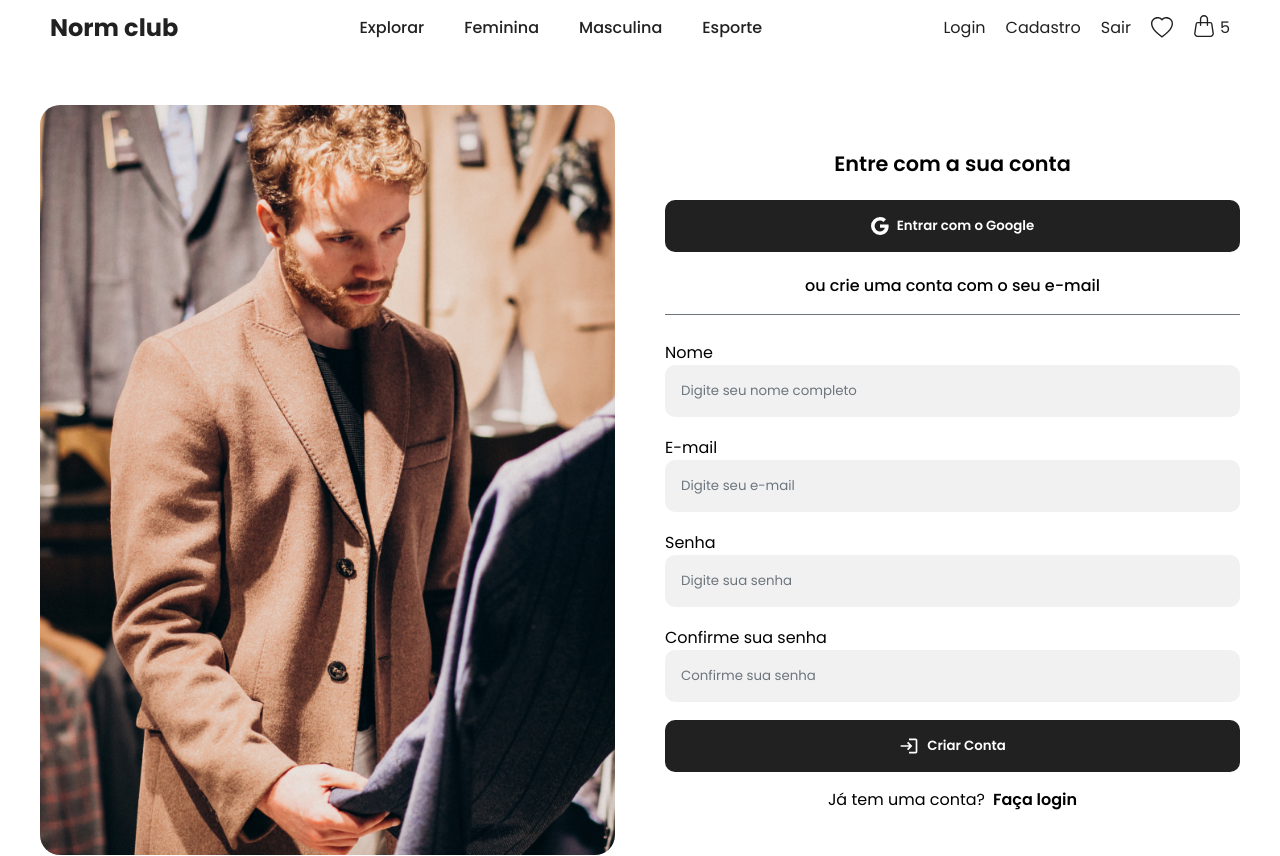
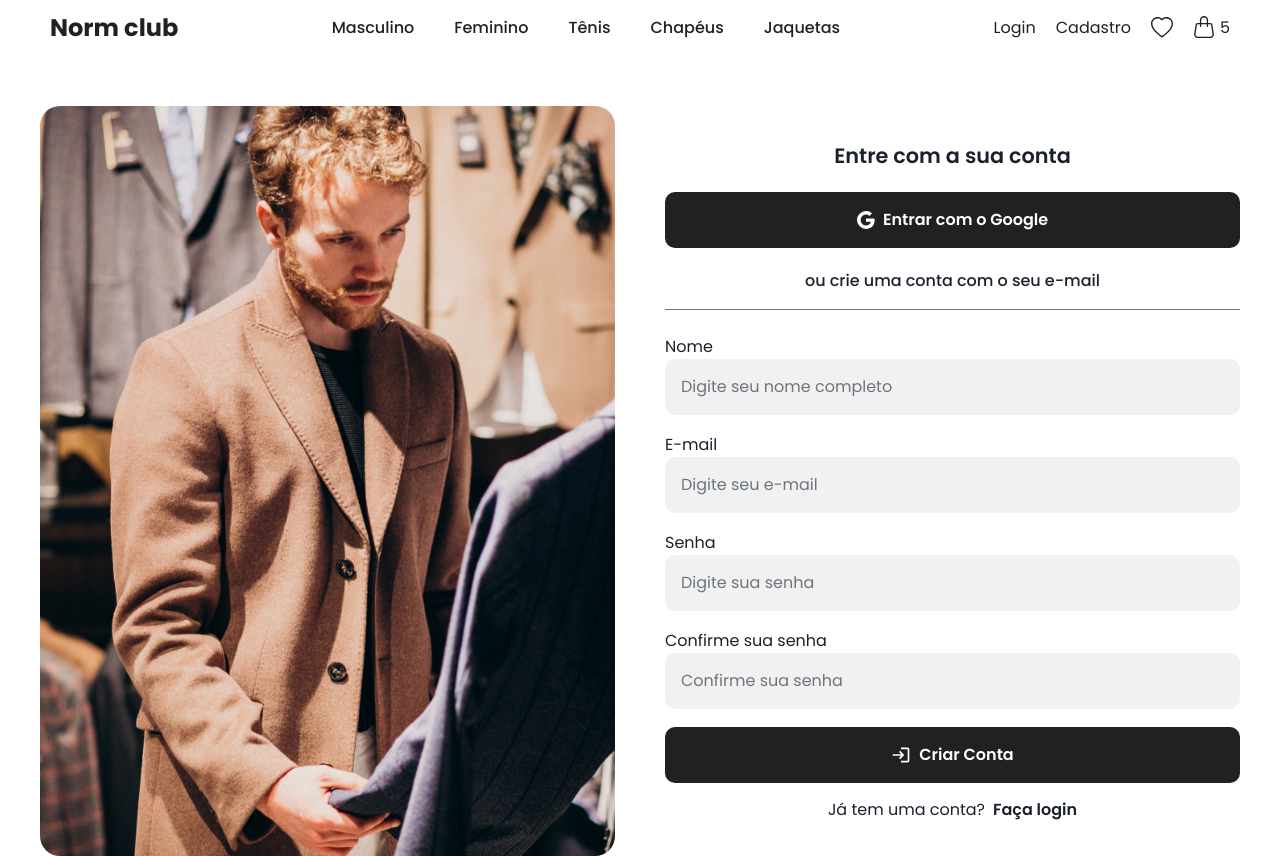
Before and after one commit to kasilianaoliveira/ecommerce, a React (Create React App) app: page /cadastro in a window 1280 px wide. Built offline with nearby package versions, Linux system fonts and the light colour scheme; no server answers; the database is empty.

Commit message:
Add context for user

```diff
--- a/package.json
+++ b/package.json
@@ -3,6 +3,9 @@
   "version": "0.1.0",
   "private": true,
   "dependencies": {
+    "@chakra-ui/react": "^2.5.5",
+    "@emotion/react": "^11.10.6",
+    "@emotion/styled": "^11.10.6",
     "@hookform/resolvers": "^2.9.11",
     "@testing-library/jest-dom": "^5.14.1",
     "@testing-library/react": "^13.0.0",
@@ -13,6 +16,7 @@
     "@types/react-dom": "^18.0.0",
     "axios": "^1.3.3",
     "firebase": "^9.17.1",
+    "framer-motion": "^10.10.0",
     "react": "^18.2.0",
     "react-dom": "^18.2.0",
     "react-hook-form": "^7.43.2",
--- a/src/App.tsx
+++ b/src/App.tsx
@@ -1,16 +1,39 @@
 
+import { onAuthStateChanged } from "firebase/auth";
+import { useContext } from "react";
 import { BrowserRouter, Routes, Route } from "react-router-dom";
-import { CategoriesContextProvider } from "./context/categoriesContext";
-
+import { auth, db } from "./components/config/firestore.config";
 import { Favorites } from "./pages/Favorites";
 import { Home } from "./pages/Home/Index";
 import { Login } from "./pages/Login";
 import { Register } from './pages/Register/index';
+import { UserContext } from './context/userContext';
+import { collection, getDocs, query, where } from "firebase/firestore";
+import { ChakraProvider } from "@chakra-ui/react";
+
+function App() {
+
+  const { loginUser, isAuthenticated, logoutUser } = useContext(UserContext);
+
+  onAuthStateChanged(auth, async (user) => {
 
 
-function App() {
+    const isSigningOut = isAuthenticated && !user;
+    if (isSigningOut) {
+      return logoutUser();
+    }
+
+    const isSigningIn = !isAuthenticated && user;
+    if (isSigningIn) {
+      const querySnapshot = await getDocs(query(collection(db, 'users'), where('id', '==', user.uid)))
+      const userFromFirestore = querySnapshot.docs[0]?.data()
+      return loginUser(userFromFirestore as any);
+    }
+
+  })
+
   return (
-    <CategoriesContextProvider>
+    <ChakraProvider>
       <BrowserRouter>
         <Routes>
           <Route path="/" element={<Home />} />
@@ -19,7 +42,7 @@ function App() {
           <Route path="/favoritos" element={<Favorites />} />
         </Routes>
       </BrowserRouter>
-    </CategoriesContextProvider>
+    </ChakraProvider>
   );
 }
 
--- a/src/components/Header/index.tsx
+++ b/src/components/Header/index.tsx
@@ -2,75 +2,67 @@
 import { signOut } from 'firebase/auth';
 import { useContext } from 'react';
 import { BsHandbag } from 'react-icons/bs';
-import { BsPerson } from 'react-icons/bs';
 import { BsHeart } from 'react-icons/bs';
 import { useNavigate } from 'react-router-dom';
-import { CategoriesContext } from '../../context/categoriesContext';
+import { UserContext } from '../../context/userContext';
 import { auth } from '../config/firestore.config';
-import { HeaderContainer, HeaderIconsItems, HeaderListItems, HeaderItemsContainer, HeaderTitle, IconItem, ImageIcon } from './header';
+import { HeaderContainer, HeaderIconsItems, HeaderListItems, HeaderItemsContainer, HeaderTitle, IconItem} from './header';
 
 export const Header = () => {
+  const { isAuthenticated } = useContext(UserContext);
+
   const navigate = useNavigate();
 
   const handleRedirectClick = (link?: string) => {
     navigate(`/${link}`)
   }
 
-  const { profile } = useContext(CategoriesContext);
 
   return (
     <HeaderContainer >
       <HeaderItemsContainer>
-        <HeaderTitle onClick={() => handleRedirectClick('')}>
+        <HeaderTitle onClick={() => handleRedirectClick('')} aria-label="Norm Club" tabIndex={1}>
           Norm club
         </HeaderTitle>
 
         <HeaderListItems>
-          <li>Explorar</li>
-          <li>Feminina</li>
-          <li>Masculina</li>
-          <li>Esporte</li>
+          <li aria-label="Masculino" tabIndex={2}>Masculino</li>
+          <li aria-label="Feminino" tabIndex={3}>Feminino</li>
+          <li aria-label="Tênis" tabIndex={4}>Tênis</li>
+          <li aria-label="Chapéus" tabIndex={5}>Chapéus</li>
+          <li aria-label="Jaquetas" tabIndex={6}>Jaquetas</li>
+
         </HeaderListItems>
 
         <HeaderIconsItems>
 
 
-          {
-            !!profile === false && (
+          {!isAuthenticated &&
             <>
-                <IconItem onClick={() => handleRedirectClick('login')}>
+              <IconItem onClick={() => handleRedirectClick('login')} aria-label="Login" tabIndex={7}>
                 <p>Login</p>
               </IconItem>
-                <IconItem onClick={() => handleRedirectClick('cadastro')}>
+              <IconItem onClick={() => handleRedirectClick('cadastro')} aria-label="Cadastro" tabIndex={8}>
                 <p>Cadastro</p>
               </IconItem>
-                <IconItem onClick={() => signOut(auth)}>
+            </>
+          }
+          {
+            isAuthenticated && <IconItem onClick={() => signOut(auth)}  aria-label="Sair" tabIndex={9}>
               <p>Sair</p>
             </IconItem>
-              </>
-            )
-
           }
 
-          <IconItem onClick={() => handleRedirectClick('favoritos')}>
-            <BsHeart size={22} />
+          <IconItem aria-label="Favoritos" tabIndex={10}>
+            <BsHeart size={22} onClick={() => handleRedirectClick('favoritos')}/>
           </IconItem>
 
-          <IconItem>
+          <IconItem aria-label="Carrinho de compras" tabIndex={11}>
             <BsHandbag size={22} onClick={() => handleRedirectClick('carrinho')} />
             <span>5</span>
           </IconItem>
           {/*
-          {
-            !profile ? (
-              <IconItem>
-                <ImageIcon src={profile} alt="foto de perfil" />
-              </IconItem>
-            ) : (
-              <IconItem>
-                <BsPerson size={27} />
-              </IconItem>
-            )
+          add nome da pessoa "Olá, fulano"
 
           } */}
 
--- a/src/components/ProductCategory/index.tsx
+++ b/src/components/ProductCategory/index.tsx
@@ -2,11 +2,22 @@ import { FC, useContext } from 'react'
 import { BsHeart } from "react-icons/bs";
 import { BsHeartFill } from "react-icons/bs";
 import { CategoriesContext } from '../../context/categoriesContext';
-
+import {
+  Modal,
+  ModalOverlay,
+  ModalContent,
+  ModalHeader,
+  ModalFooter,
+  ModalBody,
+  ModalCloseButton,
+  useDisclosure,
+  Button,
+} from '@chakra-ui/react';
 
 import { Product } from '../../types/Product';
 import { ProductContainer, ProductContent, ProductItemFavorite, ProductItemPrice } from "./ProductCategory";
-
+import { UserContext } from '../../context/userContext';
+import { Link } from 'react-router-dom';
 interface productProps {
   product: Product;
 }
@@ -19,8 +30,10 @@ export const ProductCategory: FC<productProps> = ({ product }) => {
 
 
   const { productFavorite, addProductFavorite, removeProductFavorite } = useContext(CategoriesContext);
+  const { isAuthenticated } = useContext(UserContext);
 
   const isFavorite = productFavorite.some(productFavorite => productFavorite.id === product.id);
+  const { isOpen, onOpen, onClose } = useDisclosure();
 
   return (
     <ProductContainer>
@@ -28,16 +41,43 @@ export const ProductCategory: FC<productProps> = ({ product }) => {
       <ProductContent>
         <ProductItemFavorite>
           <p>{product.name}</p>
-          {!isFavorite
-            ? <BsHeart size={18} onClick={() => isFavorite
-              ? removeProductFavorite(product.id)
-              : addProductFavorite(product)}
-            />
-            : <BsHeartFill size={18} onClick={() => isFavorite
-              ? removeProductFavorite(product.id)
-              : addProductFavorite(product)}
-            />
-          }
+          <>
+            {isAuthenticated ? !isFavorite
+              ?
+              <Button aria-label="Adicionar aos favoritos">
+                <BsHeart size={18} onClick={() => isFavorite
+                  ? removeProductFavorite(product.id)
+                  : addProductFavorite(product)} />
+              </Button>
+              :
+              <Button aria-label="Remover dos favoritos">
+                <BsHeartFill size={18} onClick={() => isFavorite
+                  ? removeProductFavorite(product.id)
+                  : addProductFavorite(product)} />
+              </Button>
+              :
+              <Button onClick={onOpen}><BsHeart size={18} /></Button>
+            }
+            <Modal isOpen={isOpen} onClose={onClose}>
+              <ModalOverlay />
+              <ModalContent>
+                <ModalHeader style={{ color: "#222121" }}>Desejar favoritar esse item?</ModalHeader>
+                <ModalCloseButton />
+                <ModalBody>
+                  Faça login ou cadastra-se para conseguir favoritar um item!
+                </ModalBody>
+
+                <ModalFooter>
+                  <Button colorScheme='white' mr={3} onClick={onClose} style={{ background: "#222121" }}>
+                    Cancelar
+                  </Button>
+                  <Button variant='ghost' style={{ color: "#222121" }}>
+                    <Link to="login">Realizar login</Link>
+                  </Button>
+                </ModalFooter>
+              </ModalContent>
+            </Modal>
+          </>
         </ProductItemFavorite>
         <ProductItemPrice>
           {filterPrice}
--- a/src/context/categoriesContext.tsx
+++ b/src/context/categoriesContext.tsx
@@ -46,11 +46,12 @@ export const CategoriesContextProvider: FC<ProductProviderProps> = ({
 
   const addProductFavorite = (product: Product) => setProductFavorite([...productFavorite, product])
 
+  const removeProductFavorite = (id: string) => {
 
-  const removeProductFavorite = (id: string) => {
     const filterRemove = productFavorite.filter(product => product.id !== id);
     setProductFavorite(filterRemove)
   }
+
 
   return (
     <CategoriesContext.Provider
--- /dev/null
+++ b/src/context/userContext.tsx
@@ -0,0 +1,50 @@
+import { createContext, FC, ReactNode, useContext, useEffect, useState} from 'react';
+import { User } from '../types/User';
+import { CategoriesContext } from './categoriesContext';
+
+import { UserContextData } from './ContextTypes';
+
+
+interface UserProviderProps {
+  children: ReactNode;
+}
+
+export const UserContext = createContext({} as UserContextData);
+
+export const UserContextProvider: FC<UserProviderProps> = ({
+  children,
+}: UserProviderProps) => {
+
+  const [currentUser, setCurrentUser] = useState<User | null >(null)
+  const { setProductFavorite } = useContext(CategoriesContext);
+
+  const loginUser = (user: User) => {
+    setCurrentUser(user);
+  }
+  const logoutUser = () => {
+    setCurrentUser(null);
+  }
+
+ const isAuthenticated = currentUser !== null;
+
+ useEffect(() => {
+
+  if (!isAuthenticated) {
+    setProductFavorite([]);
+  }
+}, [isAuthenticated, setProductFavorite])
+
+  return (
+    <UserContext.Provider
+      value={{
+        currentUser,
+        setCurrentUser,
+        isAuthenticated,
+        loginUser,
+        logoutUser
+      }}
+    >
+      {children}
+    </UserContext.Provider>
+  );
+};
--- a/src/index.tsx
+++ b/src/index.tsx
@@ -3,13 +3,19 @@ import ReactDOM from 'react-dom/client';
 import App from './App';
 import reportWebVitals from './reportWebVitals';
 import "./global.css";
+import { UserContextProvider } from './context/userContext';
+import { CategoriesContextProvider } from './context/categoriesContext';
 
 const root = ReactDOM.createRoot(
   document.getElementById('root') as HTMLElement
 );
 root.render(
   <React.StrictMode>
-    <App />
+    <CategoriesContextProvider>
+      <UserContextProvider>
+        <App />
+      </UserContextProvider>
+    </CategoriesContextProvider>
   </React.StrictMode>
 );
 
--- a/src/pages/Login/index.tsx
+++ b/src/pages/Login/index.tsx
@@ -18,6 +18,8 @@ import { ImageContainer } from "../../components/ImgeContainer";
 import { AuthError, AuthErrorCodes, signInWithEmailAndPassword, signInWithPopup } from 'firebase/auth';
 import {  collection, getDocs, query, where } from 'firebase/firestore';
 import { auth, db, provider } from '../../components/config/firestore.config';
+import { UserContext } from '../../context/userContext';
+import { useContext } from 'react';
 
 interface ISignIn {
   email: string;
```
Also changed, not shown: src/context/ContextTypes.ts (+9 -0 lines), 1 other file (tests, documents, lock files or other folders). Lines whose indentation alone changed are shown as unchanged.
